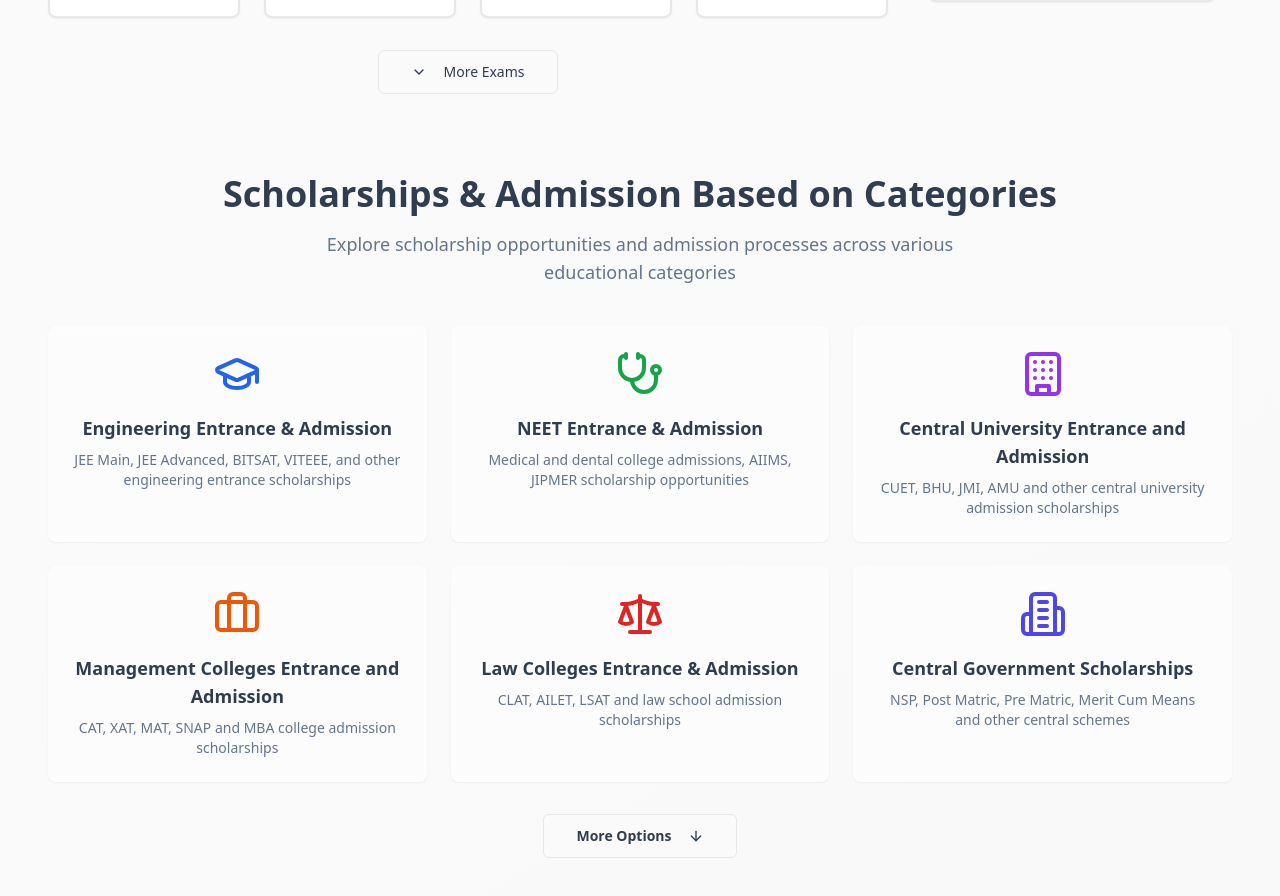
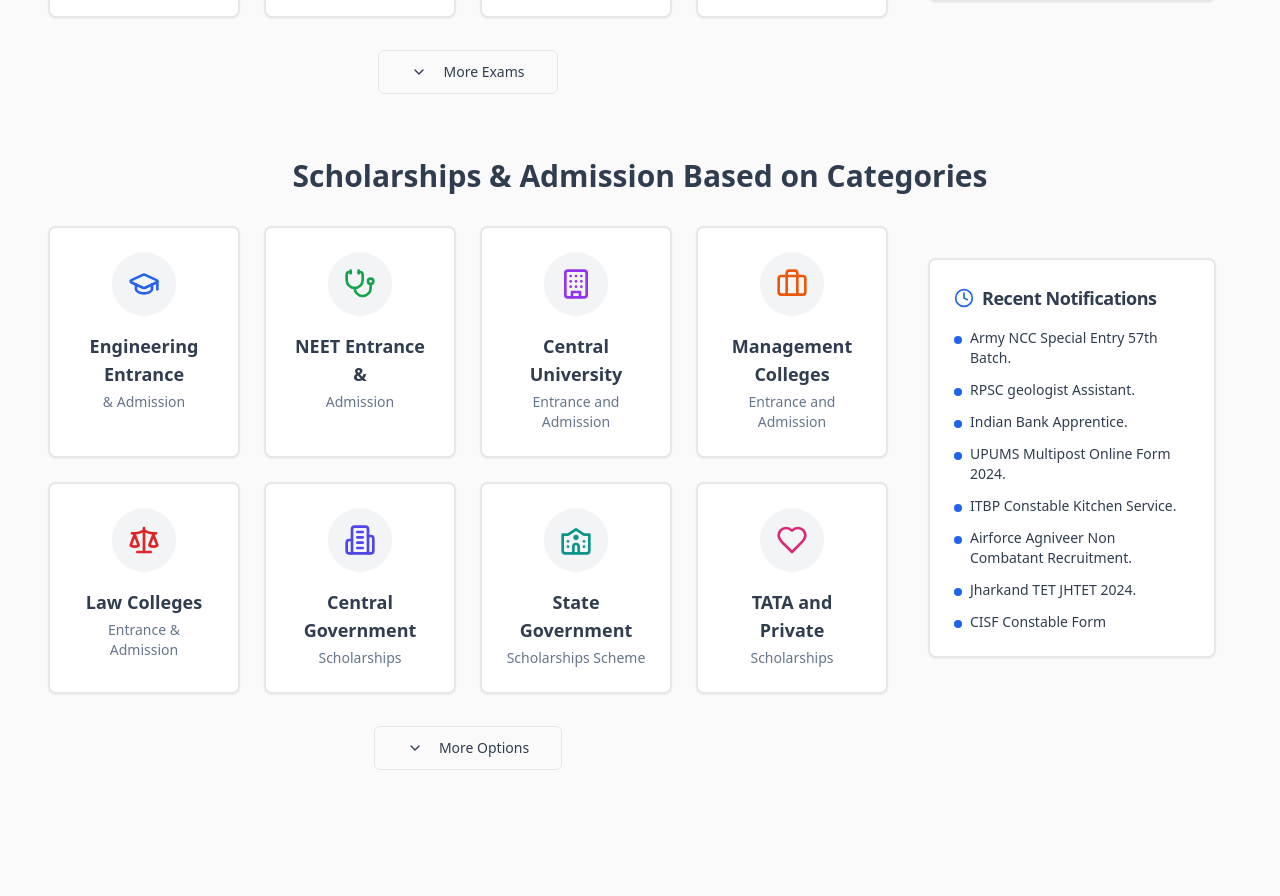
Before and after one commit to DASH-WORKSPACE/dash-automation, a React (Vite) app: page / in a window 1280 px wide. Shown: the part 1301-2197 px from the top of the page. After the commit the page ends 2103 px from the top, so only its background shows below. Built offline with nearby package versions, Linux system fonts and the light colour scheme.

Commit message:
Refactor Scholarships Section
Update Scholarships & Admission section to match Exams section styling.

```diff
--- a/src/components/ScholarshipsSection.tsx
+++ b/src/components/ScholarshipsSection.tsx
@@ -1,5 +1,6 @@
 import { Card, CardContent } from "@/components/ui/card";
 import { Button } from "@/components/ui/button";
+import RecentNotifications from "@/components/RecentNotifications";
 import {
   GraduationCap,
   Stethoscope,
@@ -9,9 +10,8 @@ import {
   Building2,
   University,
   Heart,
-  ArrowDown
+  ChevronDown
 } from "lucide-react";
-import { useState } from "react";
 
 interface ScholarshipCategory {
   icon: React.ElementType;
@@ -21,117 +21,117 @@ interface ScholarshipCategory {
 }
 
 const ScholarshipsSection = () => {
-  const [showAll, setShowAll] = useState(false);
-
-  const scholarshipCategories: ScholarshipCategory[] = [
+  const categories: ScholarshipCategory[] = [
     {
       icon: GraduationCap,
-      title: "Engineering Entrance & Admission",
-      description: "JEE Main, JEE Advanced, BITSAT, VITEEE, and other engineering entrance scholarships",
+      title: "Engineering Entrance",
+      description: "& Admission",
       color: "text-blue-600"
     },
     {
       icon: Stethoscope,
-      title: "NEET Entrance & Admission",
-      description: "Medical and dental college admissions, AIIMS, JIPMER scholarship opportunities",
+      title: "NEET Entrance &",
+      description: "Admission",
       color: "text-green-600"
     },
     {
       icon: Building,
-      title: "Central University Entrance and Admission",
-      description: "CUET, BHU, JMI, AMU and other central university admission scholarships",
+      title: "Central University",
+      description: "Entrance and Admission",
       color: "text-purple-600"
     },
     {
       icon: Briefcase,
-      title: "Management Colleges Entrance and Admission",
-      description: "CAT, XAT, MAT, SNAP and MBA college admission scholarships",
+      title: "Management Colleges",
+      description: "Entrance and Admission",
       color: "text-orange-600"
     },
     {
       icon: Scale,
-      title: "Law Colleges Entrance & Admission",
-      description: "CLAT, AILET, LSAT and law school admission scholarships",
+      title: "Law Colleges",
+      description: "Entrance & Admission",
       color: "text-red-600"
     },
     {
       icon: Building2,
-      title: "Central Government Scholarships",
-      description: "NSP, Post Matric, Pre Matric, Merit Cum Means and other central schemes",
+      title: "Central Government",
+      description: "Scholarships",
       color: "text-indigo-600"
     },
     {
       icon: University,
-      title: "State Government Scholarships Scheme",
-      description: "State-wise scholarship schemes for various categories and courses",
+      title: "State Government",
+      description: "Scholarships Scheme",
       color: "text-teal-600"
     },
     {
       icon: Heart,
-      title: "TATA and Private Scholarships",
-      description: "Corporate scholarships, trust funds, and private foundation scholarships",
+      title: "TATA and Private",
+      description: "Scholarships",
       color: "text-pink-600"
     }
   ];
-
-  const displayedCategories = showAll ? scholarshipCategories : scholarshipCategories.slice(0, 6);
 
   const handleCategoryClick = (category: ScholarshipCategory) => {
     console.log(`Selected scholarship category: ${category.title}`);
   };
 
   return (
-    <section className="py-12 px-4 bg-gradient-to-br from-background to-muted/20">
+    <div className="py-8 px-4">
       <div className="container mx-auto">
-        <div className="text-center mb-10">
-          <h2 className="text-3xl lg:text-4xl font-bold text-foreground mb-4">
+        <div className="text-center mb-8">
+          <h2 className="text-3xl font-bold text-foreground mb-2">
             Scholarships & Admission Based on Categories
           </h2>
-          <p className="text-muted-foreground text-lg max-w-2xl mx-auto">
-            Explore scholarship opportunities and admission processes across various educational categories
-          </p>
         </div>
 
-        <div className="grid grid-cols-1 md:grid-cols-2 lg:grid-cols-3 gap-6 mb-8">
-          {displayedCategories.map((category, index) => {
-            const IconComponent = category.icon;
-            return (
+        <div className="lg:flex lg:gap-6 lg:items-start">
+          {/* Categories Section */}
+          <div className="lg:flex-1">
+            <div className="grid grid-cols-1 md:grid-cols-2 lg:grid-cols-4 gap-6 mb-8">
+              {categories.map((category, index) => (
                 <Card
                   key={index}
-                className="group cursor-pointer transition-all duration-300 hover:shadow-lg hover:-translate-y-1 border-0 bg-card/50 backdrop-blur-sm"
+                  className="hover:shadow-xl transition-all duration-300 cursor-pointer group border-2 hover:border-primary bg-exam-card"
                   onClick={() => handleCategoryClick(category)}
                 >
                   <CardContent className="p-6 text-center">
-                  <div className="mb-4">
-                    <IconComponent
-                      className={`h-12 w-12 mx-auto ${category.color} group-hover:scale-110 transition-transform duration-300`}
-                    />
+                    <div className="mb-4 flex justify-center">
+                      <div className={`p-4 rounded-full bg-gray-100 group-hover:bg-primary/10 transition-colors`}>
+                        <category.icon className={`w-8 h-8 ${category.color} group-hover:text-primary transition-colors`} />
                       </div>
-                  <h3 className="text-lg font-semibold text-foreground mb-2 group-hover:text-primary transition-colors">
+                    </div>
+                    <h3 className="font-semibold text-card-foreground text-lg mb-1">
                       {category.title}
                     </h3>
-                  <p className="text-sm text-muted-foreground line-clamp-3">
+                    <p className="text-muted-foreground text-sm">
                       {category.description}
                     </p>
                   </CardContent>
                 </Card>
-            );
-          })}
+              ))}
             </div>
 
             <div className="text-center">
-          <Button
-            variant="outline"
-            size="lg"
-            onClick={() => setShowAll(!showAll)}
-            className="px-8 py-3 font-semibold"
-          >
-            {showAll ? "Show Less" : "More Options"}
-            <ArrowDown className={`ml-2 h-4 w-4 transition-transform duration-300 ${showAll ? 'rotate-180' : ''}`} />
+              <Button variant="outline" size="lg" className="flex items-center space-x-2 mx-auto">
+                <ChevronDown className="w-5 h-5" />
+                <span>More Options</span>
               </Button>
             </div>
           </div>
-    </section>
+
+          {/* Recent Notifications Section */}
+          <div className="hidden lg:block lg:w-80 lg:flex-shrink-0">
+            <RecentNotifications />
+          </div>
+        </div>
+
+        {/* Mobile notifications */}
+        <div className="lg:hidden mt-8">
+          <RecentNotifications />
+        </div>
+      </div>
+    </div>
   );
 };
 
```
Lines whose indentation alone changed are shown as unchanged.
